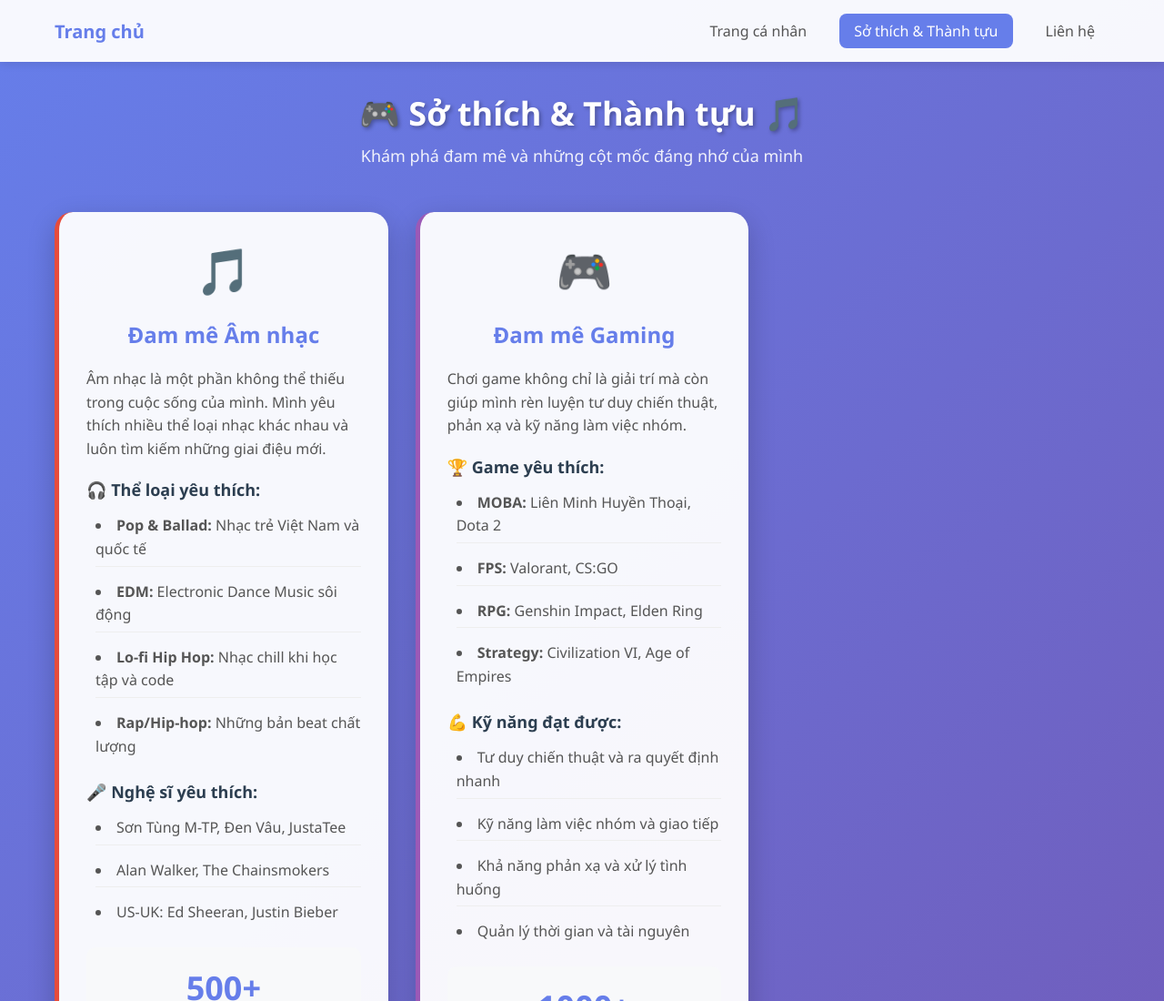
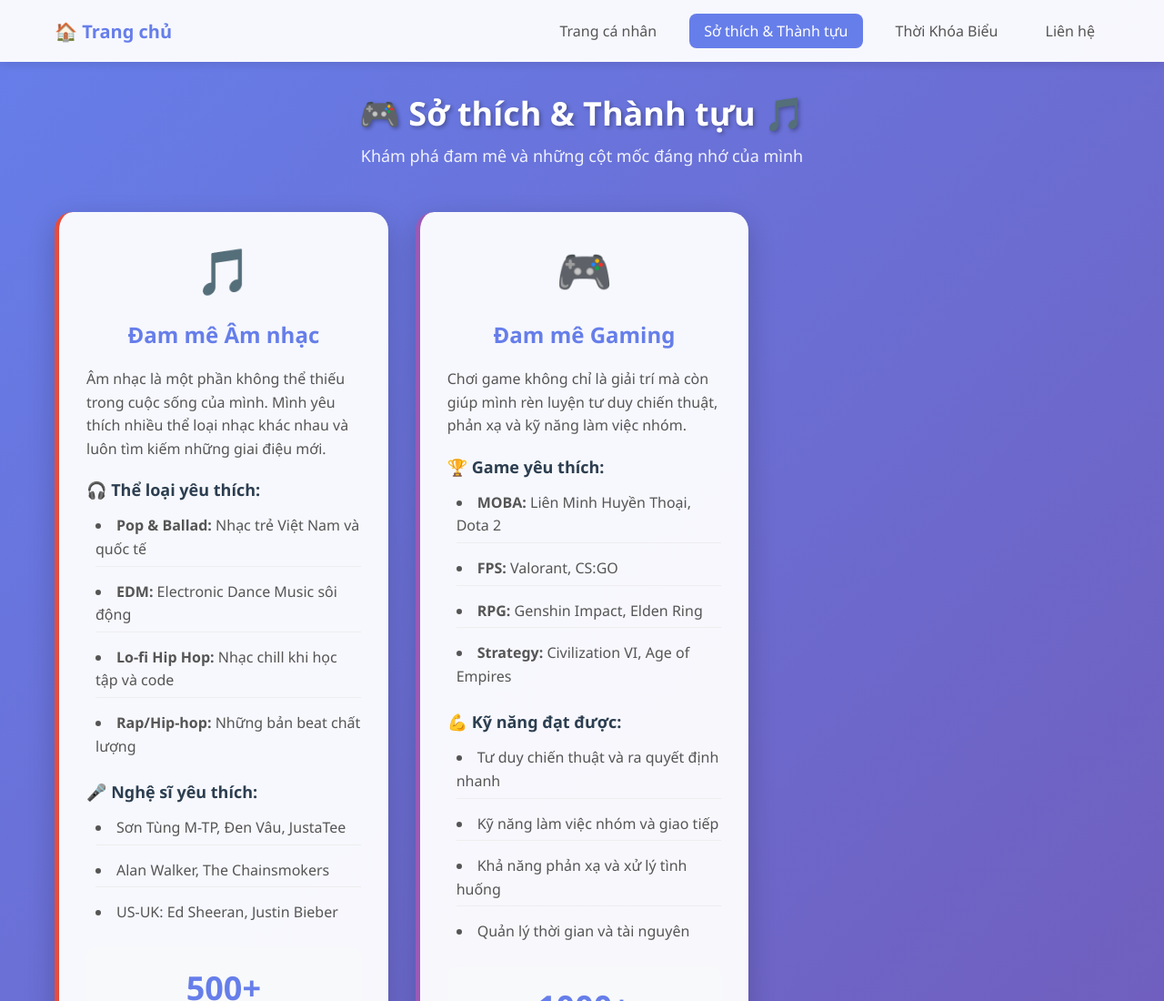
Before and after one commit to Yukosheini/CV, a plain HTML site: page hello.html in a window 1280 px wide. Shown: the top 1100 px of the page at 91% size. Drawn offline with Linux system fonts and the light colour scheme.

Commit message:
Enhance navigation bar in hello.html
Updated navigation bar with new links and comments.

```diff
--- a/hello.html
+++ b/hello.html
@@ -294,17 +294,19 @@
 </head>
 <body>
 
-    <!-- Thanh điều hướng -->
+        <!-- Thanh điều hướng (Đã cập nhật cho index.html) -->
     <nav>
         <div class="nav-container">
-            <a href="index.html" class="logo"> Trang chủ</a>
+            <a href="index.html" class="logo">🏠 Trang chủ</a>
             <div class="nav-links">
-                <a href="index.html">Trang cá nhân</a>
+                <a href="index.html" >Trang cá nhân</a>
                 <a href="hello.html" class="active">Sở thích & Thành tựu</a>
+                <a href="schedule.html">Thời Khóa Biểu</a> <!-- Đã thêm link này -->
                 <a href="contact.html">Liên hệ</a>
             </div>
         </div>
     </nav>
+
 
     <main>
         <div class="page-title">
```
